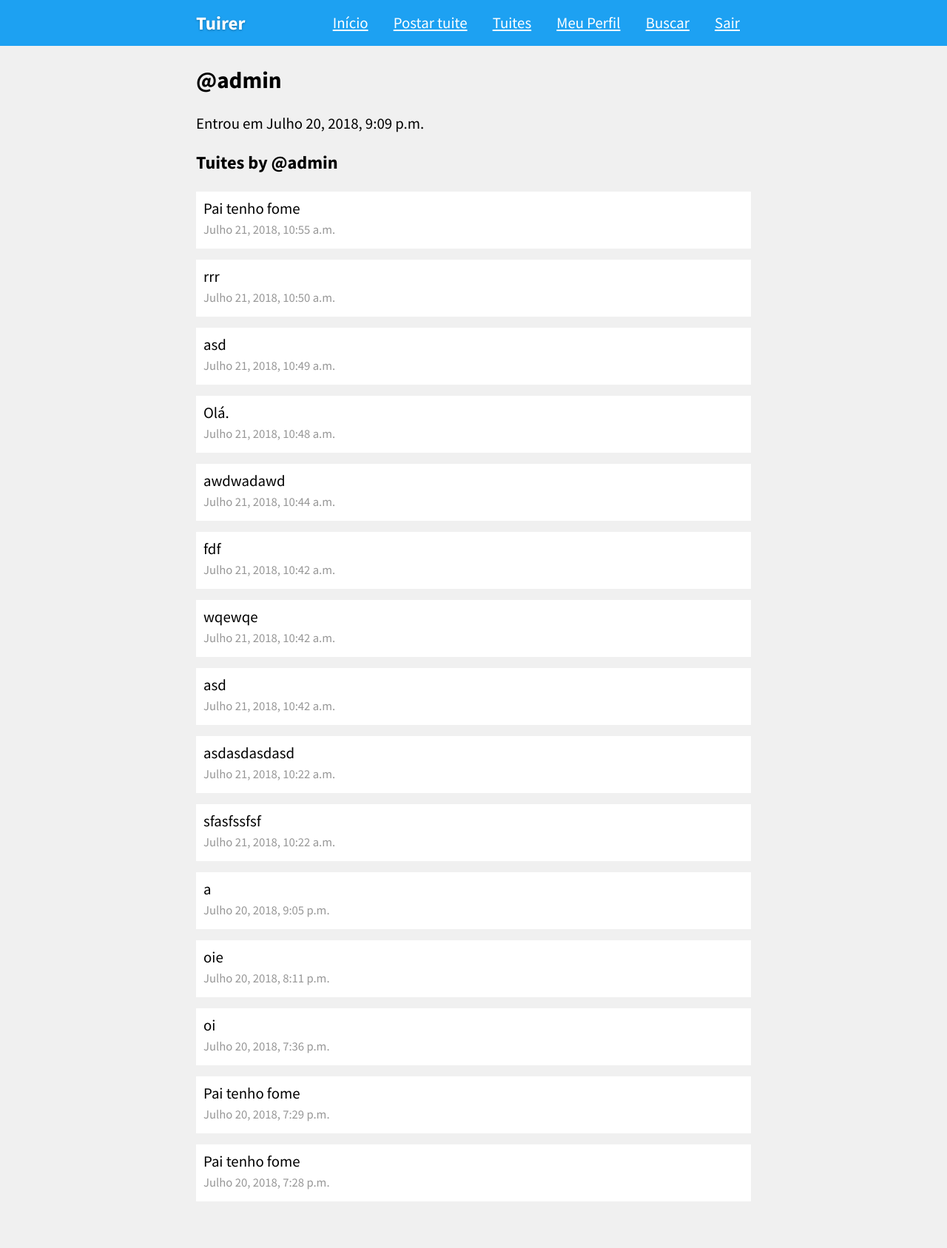
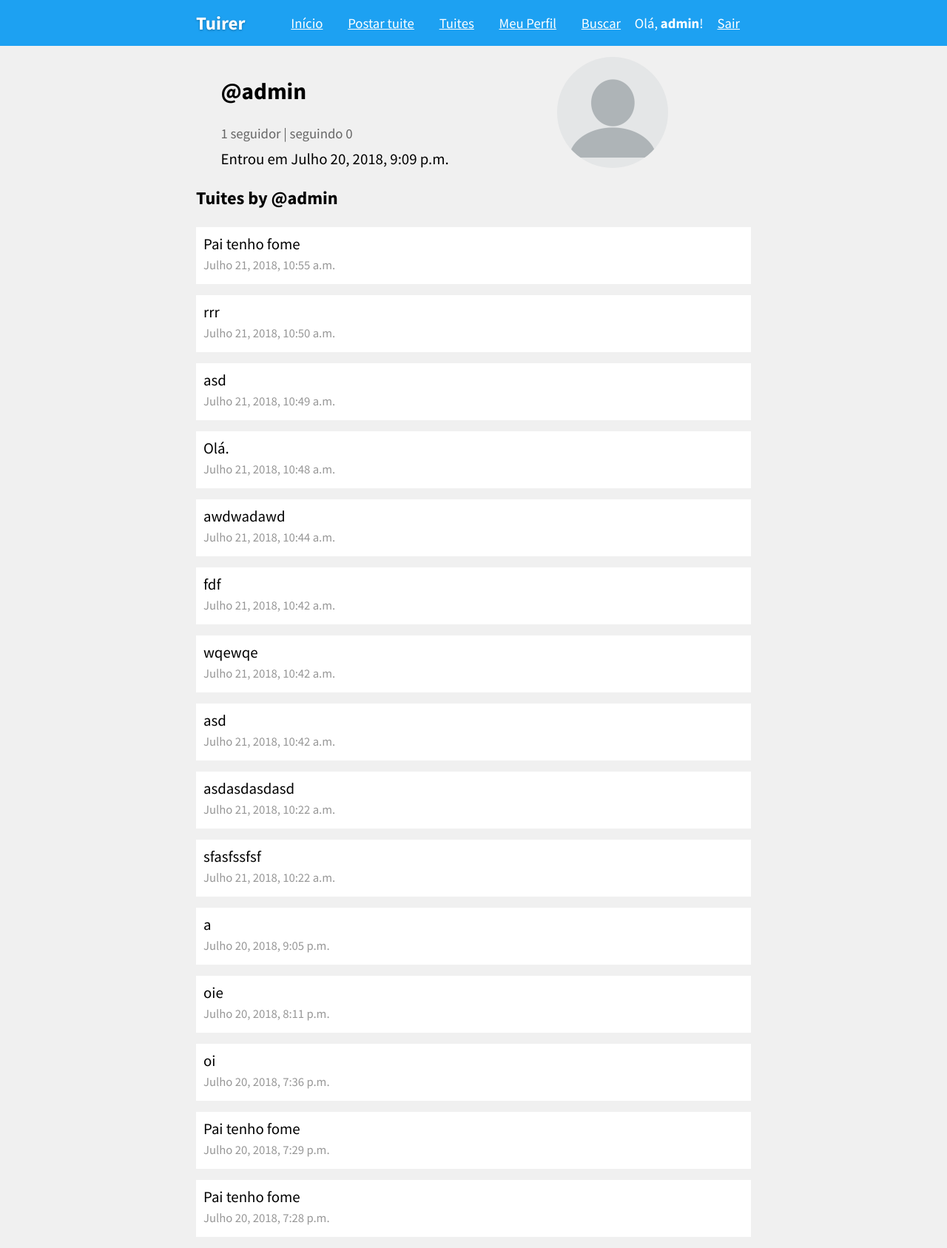
Before and after one commit to vanessa/tuirer, a Django app: page /perfil/2 in a window 1280 px wide. Shown: the whole page at 74% size. Before the commit the page ends 1624 px from the top, so only its background shows below. Run offline with Django 3.2, Linux system fonts and the light colour scheme; data comes from the database, SQL or seed files in the repository; both versions use the stored data as it was after the commit; some libraries are stand-ins or nearby versions.

Commit message:
Customize forms and add profile picture

```diff
--- a/assets/style.css
+++ b/assets/style.css
@@ -15,6 +15,8 @@ body {
     width: 750px;
     margin: 0 auto;
 }
+
+/* Tuites */
 
 .tuite {
     padding: 10px;
@@ -37,6 +39,8 @@ body {
     font-weight: bold;
 }
 
+/* Menu */
+
 .menu-wrapper {
     background: #1DA1F2;
     padding: 15px;
@@ -57,6 +61,14 @@ body {
     text-shadow: 0 1px 3px rgba(0, 0, 0, .3);
 }
 
+.menu-inner nav {
+    font-size: .9em;
+}
+
+.menu-inner .user-info {
+    display: inline-block;
+}
+
 .menu-inner .site-name a {
     color: #fff;
     text-decoration: none;
@@ -66,3 +78,66 @@ body {
     color: #fff;
     padding: 0 15px;
 }
+
+
+/* Postar Tuite */
+
+.form-error {
+    color: rgb(220, 0, 0);
+    font-size: .9em;
+    margin: 15px 0;
+}
+
+.post-tuite-form {
+    display: grid;
+    grid-template-columns: 70% 30%;
+}
+
+.post-tuite-form .content {
+    padding: 15px;
+    font-size: 1.2em;
+}
+
+.post-tuite-form input[type="submit"] {
+    font-size: 1.1em;
+    cursor: pointer;
+    padding: 15px;
+    background: #1DA1F2;
+    color: #fff;
+    border: 0;
+}
+
+/* Mensagens */
+
+.message {
+    padding: 10px;
+    border: 2px dotted #1DA1F2;
+    color: #333;
+    margin: 0 0 20px;
+}
+
+.message.success {
+    border-color: limegreen;
+}
+
+/* Perfil do usuário */
+.user-profile .stats {
+    margin: 10px 0;
+    font-size: .9em;
+    color: #666;
+}
+
+.user-profile .user-info {
+    margin-top: 15px;
+    display: grid;
+    grid-template-columns: 1fr 1fr;
+    align-items: center;
+    justify-items: center;
+}
+
+.user-profile .pic-column .profile-picture {
+    width: 150px;
+    height: 150px;
+    background-size: cover;
+    border-radius: 50%;
+}
--- a/templates/includes/menu.html
+++ b/templates/includes/menu.html
@@ -10,6 +10,7 @@
             <a href="{% url 'tuites:list' %}">Tuites</a>
             <a href="{% url 'users:profile' user.pk %}">Meu Perfil</a>
             <a href="#">Buscar</a>
+            <div class="user-info">Olá, <b>{{ user.username }}</b>!</div>
             <a href="{% url 'users:logout' %}">Sair</a>
             {% else %}
             <a href="{% url 'users:login' %}">Entrar</a>
--- a/templates/profile.html
+++ b/templates/profile.html
@@ -1,8 +1,22 @@
 {% extends 'base.html' %}
 
 {% block body %}
+<div class="user-profile">
+    <div class="user-info">
+        <div class="info-column">
             <h2>@{{ user.username }}</h2>
+            <div class="stats">
+                {{ user.followers_count }} seguidor{{ user.followers_count|pluralize:"es" }} |
+                seguindo {{ user.following_count }}
+            </div>
+            <div class="joined-date">
                 Entrou em {{ user.created_at }}
+            </div>
+        </div>
+        <div class="pic-column">
+            <div class="profile-picture" style="background-image: url('{{ user.picture.url }}');"></div>
+        </div>
+    </div>
     <div class="profile-section">
         <section class="home-tuites">
             <h3>Tuites by @{{ user.username }}</h3>
@@ -14,4 +28,5 @@ Entrou em {{ user.created_at }}
             {% endfor %}
         </section>
     </div>
+</div>
 {% endblock %}
--- a/tuirer/urls.py
+++ b/tuirer/urls.py
@@ -30,3 +30,6 @@ urlpatterns = [
     # Auth
     path('', include('users.urls')),
 ] + static(settings.STATIC_URL, document_root=settings.STATIC_ROOT)
+
+if settings.DEBUG:
+    urlpatterns += static(settings.MEDIA_URL, document_root=settings.MEDIA_ROOT)
--- a/users/models.py
+++ b/users/models.py
@@ -3,8 +3,9 @@ from django.db import models
 
 
 class User(AbstractUser):
-    followers = models.ManyToManyField('self')
-    following = models.ManyToManyField('self')
+    followers = models.ManyToManyField('self', blank=True)
+    following = models.ManyToManyField('self', blank=True)
+    picture = models.ImageField('Foto de perfil', default='/img/blank-pic.png')
     created_at = models.DateTimeField(auto_now_add=True)
 
     @property
```
Also changed, not shown: templates/list.html (+7 -0 lines), templates/post.html (+15 -2 lines), tuirer/settings.py (+9 -1 lines), tuites/forms.py (+13 -1 lines), tuites/views.py (+7 -1 lines), db.sqlite3, mediafiles/37117840_10214804524980886_2166880222819909632_n.jpg (added), mediafiles/img/blank-pic.png (added), users/migrations/0003_auto_20180721_1053.py (added), users/migrations/0004_user_picture.py (added), 2 other files. Lines whose indentation alone changed are shown as unchanged.
